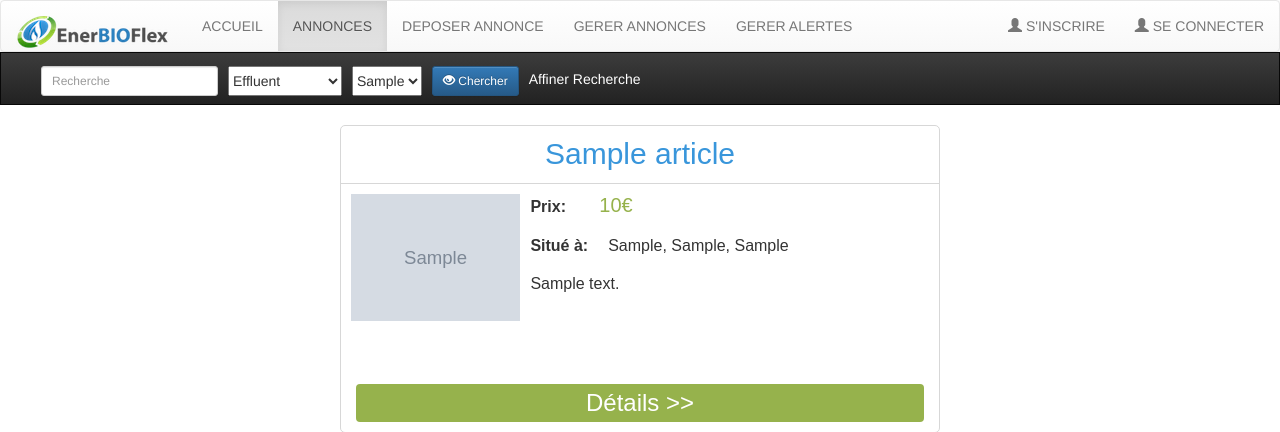
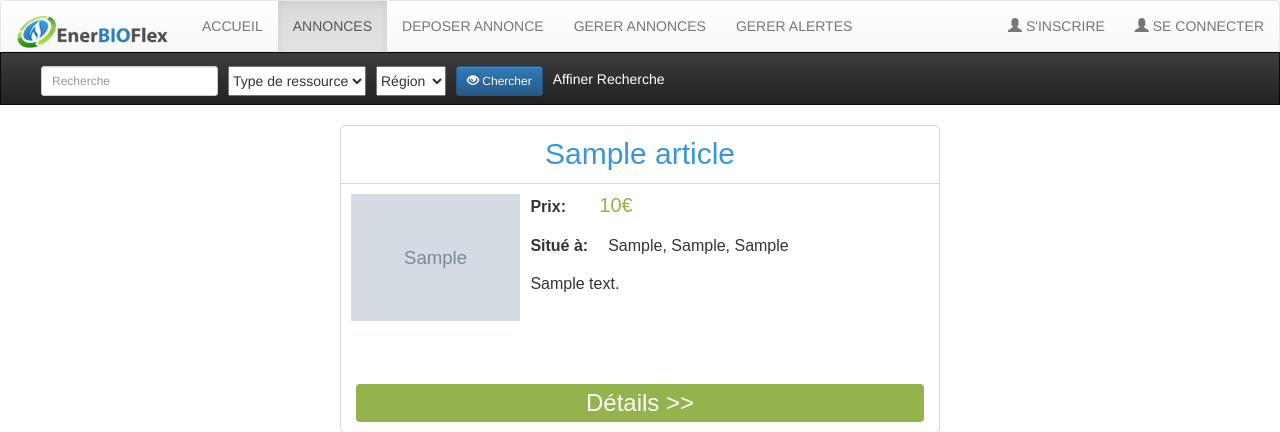
Before and after one commit to Remi-Safon/EnerBioFlex_Projet, a PHP site: page /annonces.php in a window 1280 px wide. Shown: the top 432 px of the page. Run offline with PHP 8.4, Linux system fonts and the light colour scheme; data comes from the database, SQL or seed files in the repository; tables that the repository leaves empty hold one stand-in row (values such as "Sample post"); grey boxes marked "Sample" are stand-in pictures.

Commit message:
Barre de recherche terminee

```diff
--- a/annonces.php
+++ b/annonces.php
@@ -31,14 +31,17 @@
 		$departement='';
 		$titre='';
 		$advanced=false;
+		$ville = '';
+		$prix_min = '';
+		$prix_max = '';
 
-		if (isset($_GET['ressource'])){
+		if (isset($_GET['ressource']) && $_GET['ressource'] != "Type de ressource"){
 			$ressource=$_GET['ressource'];
 		}
-		if(isset($_GET['region'])){
+		if(isset($_GET['region']) && $_GET['region'] != "Région"){
 			$region=$_GET['region'];
 		}
-		if (isset($_GET['departement'])){
+		if (isset($_GET['departement']) && $_GET['departement'] != "Département"){
 			$departement=$_GET['departement'];
 		}
 		if (isset($_GET['titre'])){
@@ -47,17 +50,27 @@
 		if (isset($_GET['advanced']) && $_GET['advanced'] != ''){
 			$advanced=$_GET['advanced'];
 		}
+		if (isset($_GET['ville'])){
+			$ville=$_GET['ville'];
+		}
+		if (isset($_GET['prix_min'])){
+			$prix_min=$_GET['prix_min'];
+		}
+		if (isset($_GET['prix_max'])){
+			$prix_max=$_GET['prix_max'];
+		}
 
 
 		// barre de recherche
+		if ($advanced){ // avancée
+			search_bar_advanced($bdd, $advanced );
+		}
+		else{ // simple
+			search_bar($bdd, $advanced );
+		}
 		// recherche d'annonces
-		if ($advanced){
+		$req = search_articles($bdd, $ressource, $titre, $region, $departement, $ville, $prix_min, $prix_max);
 
-		}
-		else{
-			search_bar($bdd, $advanced );
-			$req = search_articles($bdd, $ressource, $titre, $region, $departement);
-		}
 
 
 
--- a/php/functions.inc.php
+++ b/php/functions.inc.php
@@ -55,14 +55,6 @@ function bar ($active){
 		// EXECUTION DE LA REQUETE
 		$req2->execute();
 
-		/*// PREPARATION DE LA REQUETE
-		$pre_req3 = 'SELECT departement FROM departement';
-
-		$req3=$bdd->prepare('SELECT departement FROM departement WHERE ');
-
-		// EXECUTION DE LA REQUETE
-		$req3->execute();*/
-
 		//Bootstrap search bar
 		echo'<style>
 			form[class="navbar-form navbar-left inline-form"] div.form-group input,
@@ -89,6 +81,7 @@ function bar ($active){
 						// Barre de selection de type de ressource
 						echo '<select name="ressource"  size="1">';
 						if(isset ($_GET['ressource']) && $_GET['ressource'] != ''){ // SI LE NOM DE LA RESSOURCE A DEJA ETE SELECTIONNEE UNE PREMIERE FOIS
+							echo '<option>Type de ressource</option>';
 
 							while($resultat_ressource=$req->fetch()){  // ALIMENTATION DES LISTE DEROULANTE AVEC LES RESSOURCES DE LA BASE
 								if($_GET['ressource']==$resultat_ressource['ressource']){
@@ -100,6 +93,7 @@ function bar ($active){
 
 						}
 						else{
+							echo '<option selected>Type de ressource</option>';
 							while($resultat_ressource=$req->fetch()){  // ALIMENTATION DES LISTE DEROULANTE AVEC LES RESSOURCES DE LA BASE
 								echo '<option>'.$resultat_ressource['ressource'].'</option>';
 							}
@@ -110,12 +104,14 @@ function bar ($active){
 						// Barre de selection de region
 						echo '<select name="region" size="1">';
 						if(isset($_GET['region'])){ // SI LE NOM DE LA REGION A DEJA ETE SELECTIONNER UNE PREMIERE FOIS
+						echo '<option>Région</option>';
 							while($resultat_region=$req2->fetch()){  // ALIMENTATION DES LISTE DEROULANTE AVEC LES REGIONS DE LA BASE
 								if($_GET['region']==$resultat_region['region']){echo '<option selected>'. $resultat_region['region'].'</option>';}
 								else{echo '<option>'. $resultat_region['region'].'</option>';}
 							}
 						}
 						else{
+						echo '<option selected>Région</option>';
 							while($resultat_region=$req2->fetch()){  // ALIMENTATION DES LISTE DEROULANTE AVEC LES REGIONS DE LA BASE
 								echo '<option>'.$resultat_region['region'].'</option>';
 							}
@@ -126,7 +122,144 @@ function bar ($active){
 
 
 						echo'<button type="submit" name="Ajouter" class="btn btn-primary btn-sm"><span class="glyphicon glyphicon-eye-open"></span> Chercher</button>';
-						echo '<a href="#" style="color:white;text-decoration:none;">Affiner Recherche</a>'; // LIEN AFFINER RECHERCHE
+						echo '<a href="annonces.php?advanced=true" style="color:white;text-decoration:none;">Affiner Recherche</a>'; // LIEN AFFINER RECHERCHE
+					echo'</div>';
+				echo'</form>';
+			echo'</div>';
+		echo'</nav>';
+	}
+
+	function search_bar_advanced($bdd){
+		// PREPARATION DE LA REQUETE
+		$req=$bdd->prepare('SELECT ressource FROM ressource WHERE 1');
+
+		// EXECUTION DE LA REQUETE
+		$req->execute();
+
+		// PREPARATION DE LA REQUETE
+		$req2=$bdd->prepare('SELECT region FROM region WHERE 1');
+
+		// EXECUTION DE LA REQUETE
+		$req2->execute();
+
+		// PREPARATION DE LA REQUETE
+		$pre_req3 = "";
+		$region_renseignee=isset($_GET['region']);
+
+		/*if ($region_renseignee) $pre_req3 = "SELECT DISTINCT departement FROM departement JOIN lieu USING (id_departement)
+		JOIN region USING (id_region) WHERE region.region = :region ; ";
+		else */
+		$pre_req3 = "SELECT departement FROM departement WHERE 1 ; ";
+
+		$req3=$bdd->prepare($pre_req3);
+
+		//if ($region_renseignee) $req3->bindValue(":region", $_GET['region']);
+
+		// EXECUTION DE LA REQUETE
+		$req3->execute();
+
+		//Bootstrap search bar
+		echo'<style>
+			form[class="navbar-form navbar-left inline-form"] div.form-group input,
+			form[class="navbar-form navbar-left inline-form"] div.form-group select,
+			form[class="navbar-form navbar-left inline-form"] div.form-group button,
+			form[class="navbar-form navbar-left inline-form"] div.form-group a{
+				margin-top: 5px;
+				margin-left: 10px;
+				height: 30px;
+				vertical-align: middle;
+
+			}
+		</style>';
+		echo'<nav class="navbar navbar-inverse" style="border-radius: 0;">';
+			echo'<div class="container-fluid">';
+				// formulaire
+				echo'<form class="navbar-form navbar-left inline-form" action="annonces.php" method="get" style="width:100%;">';
+					echo'<div class="form-group">';
+
+						// pour que le formulaire avancé reste
+						echo'<input type="hidden" name="advanced" value="true"/>';
+
+						// Zone de recherche
+						echo'<input type="search" class="input-sm form-control" placeholder="Recherche" name="titre">';
+
+
+						// Barre de selection de type de ressource
+						echo '<select name="ressource"  size="1">';
+						if(isset ($_GET['ressource']) && $_GET['ressource'] != ''){ // SI LE NOM DE LA RESSOURCE A DEJA ETE SELECTIONNEE UNE PREMIERE FOIS
+							echo '<option>Type de ressource</option>';
+
+							while($resultat_ressource=$req->fetch()){  // ALIMENTATION DES LISTE DEROULANTE AVEC LES RESSOURCES DE LA BASE
+								if($_GET['ressource']==$resultat_ressource['ressource']){
+									echo '<option selected>'. $resultat_ressource['ressource'].'</option>';
+								}else{
+									echo '<option>'.$resultat_ressource['ressource'].'</option>';
+								}
+							}
+
+						}
+						else{
+							echo '<option selected>Type de ressource</option>';
+							while($resultat_ressource=$req->fetch()){  // ALIMENTATION DES LISTE DEROULANTE AVEC LES RESSOURCES DE LA BASE
+								echo '<option>'.$resultat_ressource['ressource'].'</option>';
+							}
+						}
+						echo '</select>';
+
+
+
+						// Zone de recherche de ville
+						echo'<input type="search" class="input-sm form-control" placeholder="Ville" name="ville">';
+
+
+
+						// Barre de selection de region
+						echo '<select name="region" size="1">';
+						if(isset($_GET['region'])){ // SI LE NOM DE LA REGION A DEJA ETE SELECTIONNER UNE PREMIERE FOIS
+						echo '<option>Région</option>';
+							while($resultat_region=$req2->fetch()){  // ALIMENTATION DES LISTE DEROULANTE AVEC LES REGIONS DE LA BASE
+								if($_GET['region']==$resultat_region['region']){echo '<option selected>'. $resultat_region['region'].'</option>';}
+								else{echo '<option>'. $resultat_region['region'].'</option>';}
+							}
+						}
+						else{
+						echo '<option selected>Région</option>';
+							while($resultat_region=$req2->fetch()){  // ALIMENTATION DES LISTE DEROULANTE AVEC LES REGIONS DE LA BASE
+								echo '<option>'.$resultat_region['region'].'</option>';
+							}
+						}
+						echo '</select>';
+
+
+						// Barre de selection de departement
+						echo '<select name="departement" size="1">';
+						if(isset($_GET['departement'])){ // SI LE NOM DU DEPARTEMENT A DEJA ETE SELECTIONNER UNE PREMIERE FOIS
+							echo '<option>Département</option>';
+							while($resultat_region=$req3->fetch()){  // ALIMENTATION DES LISTE DEROULANTE AVEC LES REGIONS DE LA BASE
+								if($_GET['departement']==$resultat_region['departement']){echo '<option selected>'. $resultat_region['departement'].'</option>';}
+								else{echo '<option>'. $resultat_region['departement'].'</option>';}
+							}
+						}
+						else{
+							echo '<option selected>Département</option>';
+							while($resultat_region=$req3->fetch()){  // ALIMENTATION DES LISTE DEROULANTE AVEC LES REGIONS DE LA BASE
+								echo '<option>'.$resultat_region['departement'].'</option>';
+							}
+						}
+						echo '</select>';
+
+
+
+						// Prix Minimum
+						echo'<input type="search" class="input-sm form-control" placeholder="Prix minimum" name="prix_min">';
+
+
+						// Prix Maximum
+						echo'<input type="search" class="input-sm form-control" placeholder="Prix maximum" name="prix_max">';
+
+
+						echo'<button type="submit" name="Ajouter" class="btn btn-primary btn-sm"><span class="glyphicon glyphicon-eye-open"></span> Chercher</button>';
+						echo '<a href="annonces.php?" style="color:white;text-decoration:none;">Recherche simple</a>'; // LIEN AFFINER RECHERCHE
 					echo'</div>';
 				echo'</form>';
 			echo'</div>';
--- a/php/webservices.php
+++ b/php/webservices.php
@@ -2,9 +2,12 @@
 
 //	include "connection_BDD.php";
 
-	function search_articles($bdd, $ressource, $titre, $region, $departement){
+	function search_articles($bdd, $ressource, $titre, $region, $departement, $ville, $prix_min, $prix_max){
 
 		$titre = "%".$titre."%";
+		$ville = "%".$ville."%";
+
+
 
 		$requete = "SELECT
 		article.id_article,
@@ -56,6 +59,24 @@
 				$requete .= 'departement.departement = :departement ';
 				$first = false;
 			}
+			if ($ville != ''){
+				if ($first) $requete .= 'WHERE ';
+				else $requete .= 'AND ';
+				$requete .= 'ville.ville LIKE :ville ';
+				$first = false;
+			}
+			if ($prix_min != ''){
+				if ($first) $requete .= 'WHERE ';
+				else $requete .= 'AND ';
+				$requete .= 'article.prix >= :prix_min ';
+				$first = false;
+			}
+			if ($prix_max != ''){
+				if ($first) $requete .= 'WHERE ';
+				else $requete .= 'AND ';
+				$requete .= 'article.prix <= :prix_max ';
+				$first = false;
+			}
 		}
 		$requete .= "ORDER BY article.date_publication DESC;";
 
@@ -68,6 +89,9 @@
 			if ($ressource != '') $statement->bindValue(':ressource',$ressource);
 			if ($region != '') $statement->bindValue(':region',$region);
 			if ($departement != '') $statement->bindValue(':departement',$departement);
+			if ($ville != '') $statement->bindValue(':ville',$ville);
+			if ($prix_min != '') $statement->bindValue(':prix_min',$prix_min);
+			if ($prix_max != '') $statement->bindValue(':prix_max',$prix_max);
 
 			//Exécution de la requête
 			$statement->execute();
@@ -79,6 +103,9 @@
 
 		return $statement;
 	}
+
+
+
 
 /*	A LAISSER EN COMMENTAIRE, CEST UN CODE DE TEST!!
 
```
